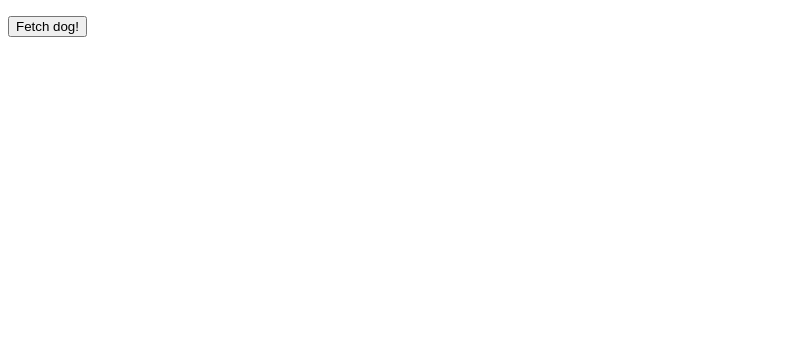
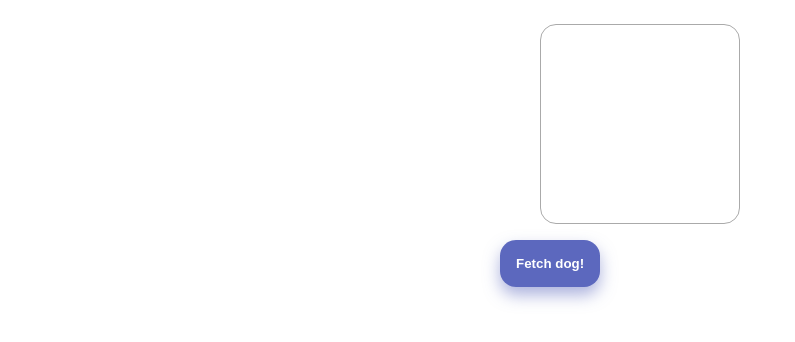
Before and after one commit to AdrianRC/xstate-vue-example, a Vue app: page / in a window 1280 px wide. Shown: the top 342 px of the page, without its empty margins (0-795 px from the left). Built offline with nearby package versions, Linux system fonts and the light colour scheme.

Commit message:
style: add styling

```diff
--- a/src/App.vue
+++ b/src/App.vue
@@ -1,7 +1,7 @@
 <template>
   <div id="app">
     <div>
-      <figure className="dog">
+      <figure class="dog">
         <img v-if="dog" :src="dog" alt="doggo" />
       </figure>
       <button @click="fetchDog()">
@@ -34,4 +34,57 @@ export default defineComponent({
 });
 </script>
 
-<style lang="scss"></style>
+<style lang="scss">
+.App {
+  font-family: sans-serif;
+  text-align: center;
+}
+
+.dog {
+  height: 200px;
+  width: 200px;
+  display: flex;
+  flex-direction: column;
+  justify-content: center;
+  overflow: hidden;
+}
+
+.dog > img {
+  width: 100%;
+  height: auto;
+}
+
+* {
+  box-sizing: border-box;
+  position: relative;
+  user-select: none;
+}
+
+body {
+  display: flex;
+  justify-content: center;
+  align-items: center;
+}
+
+button {
+  appearance: none;
+  background: #5c68be;
+  border: none;
+  color: white;
+  padding: 1rem;
+  font-weight: bold;
+  border-radius: 1rem;
+  box-shadow: 0 0.5rem 1rem rgba(92, 104, 190, 0.5);
+  cursor: pointer;
+
+  + button {
+    margin-left: 1rem;
+  }
+}
+
+figure {
+  border-radius: 1rem;
+  border: 1px solid #aaa;
+  cursor: pointer;
+}
+</style>
```
